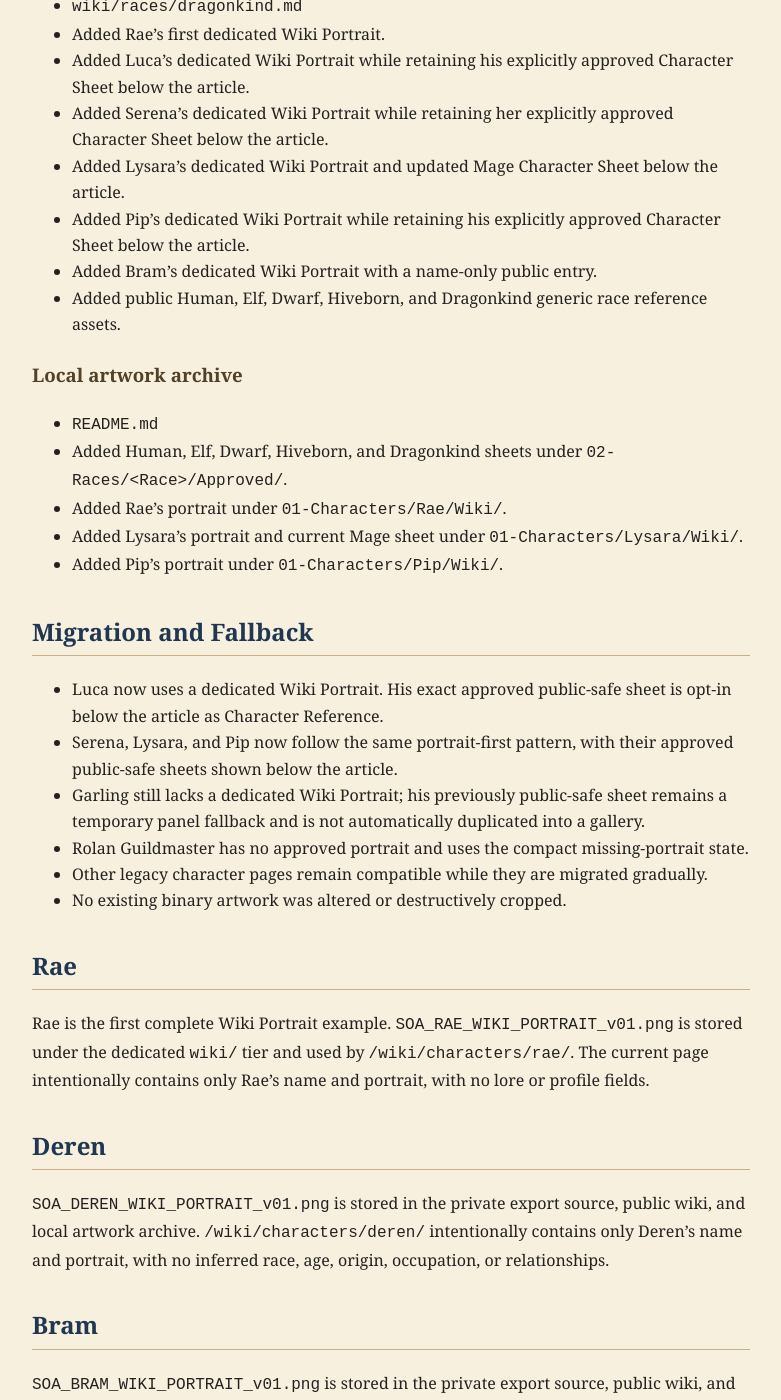
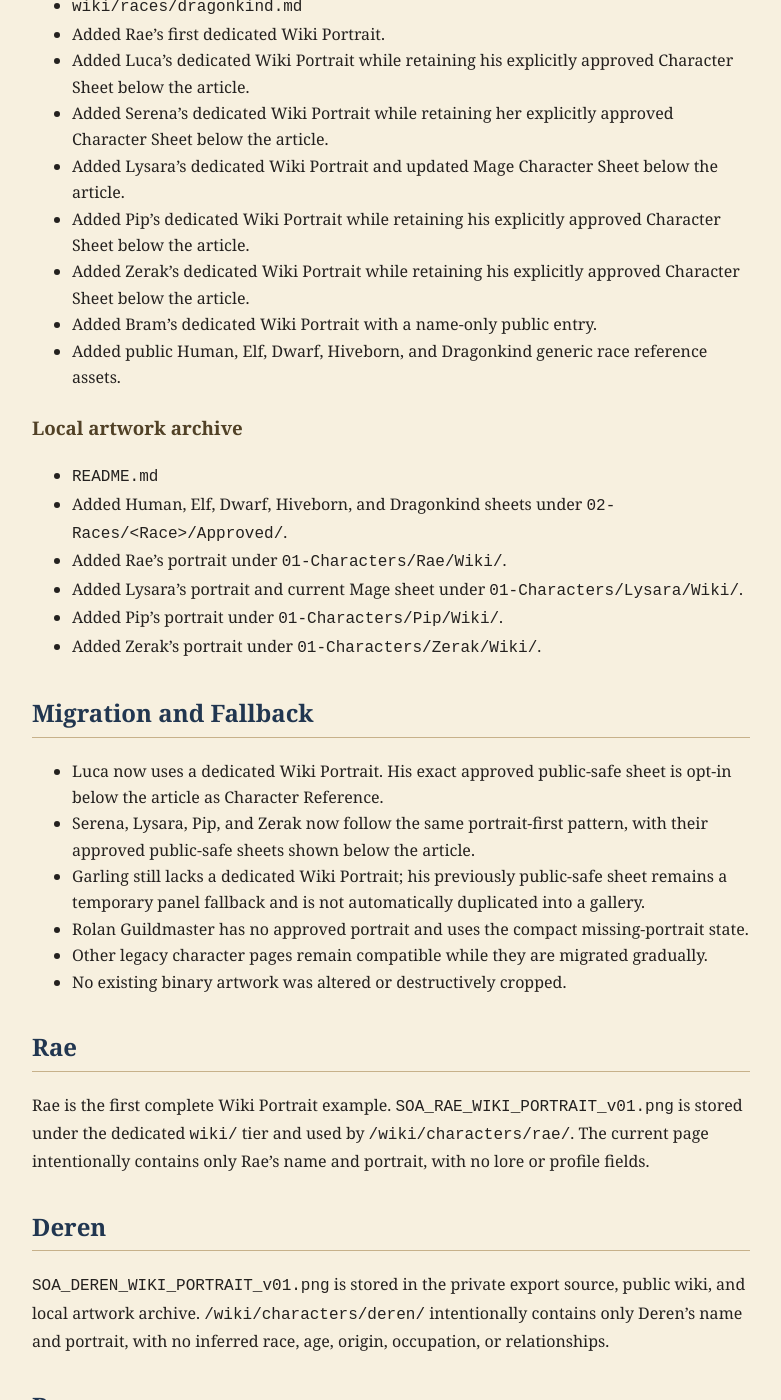
Before and after one commit to Iron-Bloom-Studio/sovereign-of-aethra-wiki, a Jekyll site: the page built from docs/generated/CHARACTER_ART_ASSET_STRUCTURE_REPORT.md, in a window 1280 px wide and 1400 px high, scrolled down 1254 px. Shown: the whole window, without its empty margins (210-991 px from the left). Built offline with Jekyll 4.4.1, drawn with Linux system fonts in a browser that asks for light colours; our own code applies the rules of GitHub Pages for plain Markdown files.

Commit message:
wiki: add Zerak portrait

```diff
--- a/docs/generated/CHARACTER_ART_ASSET_STRUCTURE_REPORT.md
+++ b/docs/generated/CHARACTER_ART_ASSET_STRUCTURE_REPORT.md
@@ -41,6 +41,7 @@ The public character panel prefers `portrait`, retains legacy `image` compatibil
 - Added Serena's dedicated Wiki Portrait while retaining her explicitly approved Character Sheet below the article.
 - Added Lysara's dedicated Wiki Portrait and updated Mage Character Sheet below the article.
 - Added Pip's dedicated Wiki Portrait while retaining his explicitly approved Character Sheet below the article.
+- Added Zerak's dedicated Wiki Portrait while retaining his explicitly approved Character Sheet below the article.
 - Added Bram's dedicated Wiki Portrait with a name-only public entry.
 - Added public Human, Elf, Dwarf, Hiveborn, and Dragonkind generic race reference assets.
 
@@ -51,11 +52,12 @@ The public character panel prefers `portrait`, retains legacy `image` compatibil
 - Added Rae's portrait under `01-Characters/Rae/Wiki/`.
 - Added Lysara's portrait and current Mage sheet under `01-Characters/Lysara/Wiki/`.
 - Added Pip's portrait under `01-Characters/Pip/Wiki/`.
+- Added Zerak's portrait under `01-Characters/Zerak/Wiki/`.
 
 ## Migration and Fallback
 
 - Luca now uses a dedicated Wiki Portrait. His exact approved public-safe sheet is opt-in below the article as Character Reference.
-- Serena, Lysara, and Pip now follow the same portrait-first pattern, with their approved public-safe sheets shown below the article.
+- Serena, Lysara, Pip, and Zerak now follow the same portrait-first pattern, with their approved public-safe sheets shown below the article.
 - Garling still lacks a dedicated Wiki Portrait; his previously public-safe sheet remains a temporary panel fallback and is not automatically duplicated into a gallery.
 - Rolan Guildmaster has no approved portrait and uses the compact missing-portrait state.
 - Other legacy character pages remain compatible while they are migrated gradually.
--- a/public-manifest.yml
+++ b/public-manifest.yml
@@ -26,6 +26,7 @@ assets:
   - SOA_LYSARA_MAGE_MASTER_v04
   - SOA_LYSARA_WIKI_PORTRAIT_v01
   - SOA_ZERAK_SIMPLE_MASTER_v03
+  - SOA_ZERAK_WIKI_PORTRAIT_v01
   - SOA_PIP_SIMPLE_MASTER_v02
   - SOA_PIP_WIKI_PORTRAIT_v01
   - GARLING_YOUNG_PROLOGUE_MASTER_v1.0
```
Also changed, not shown: wiki/characters/zerak.md (+13 -5 lines), 1 other file.
